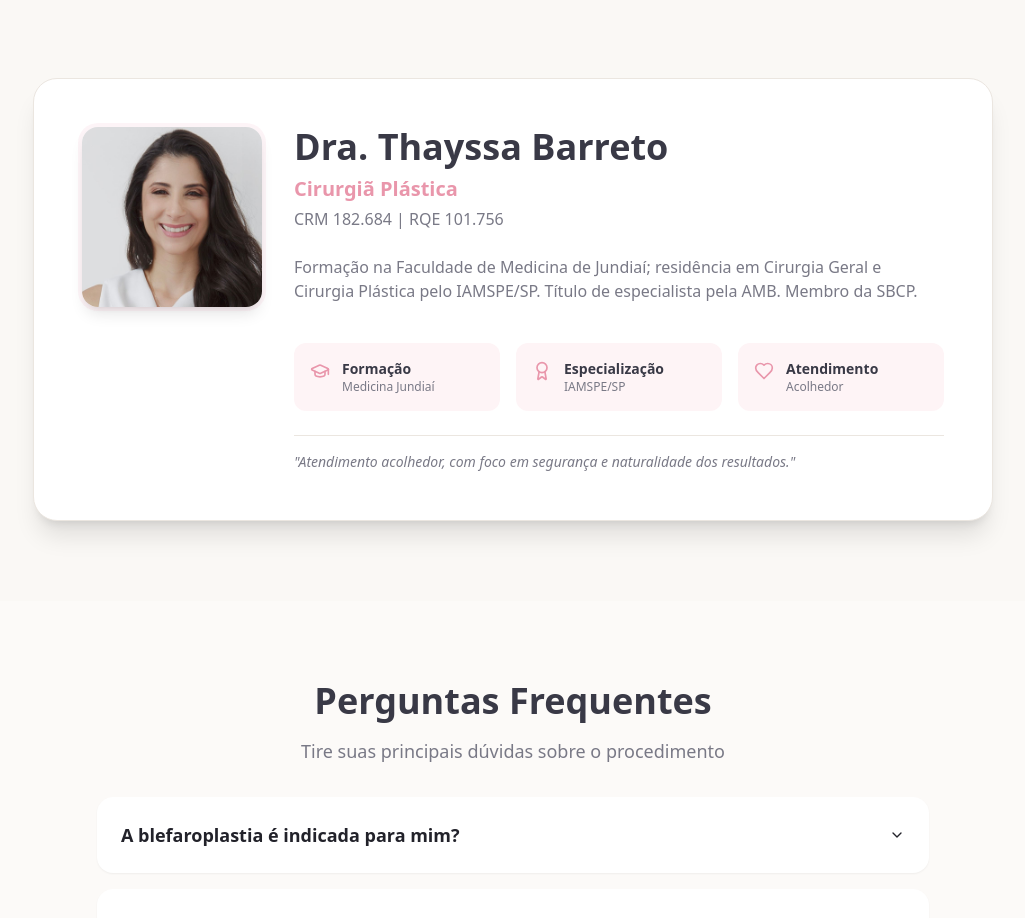
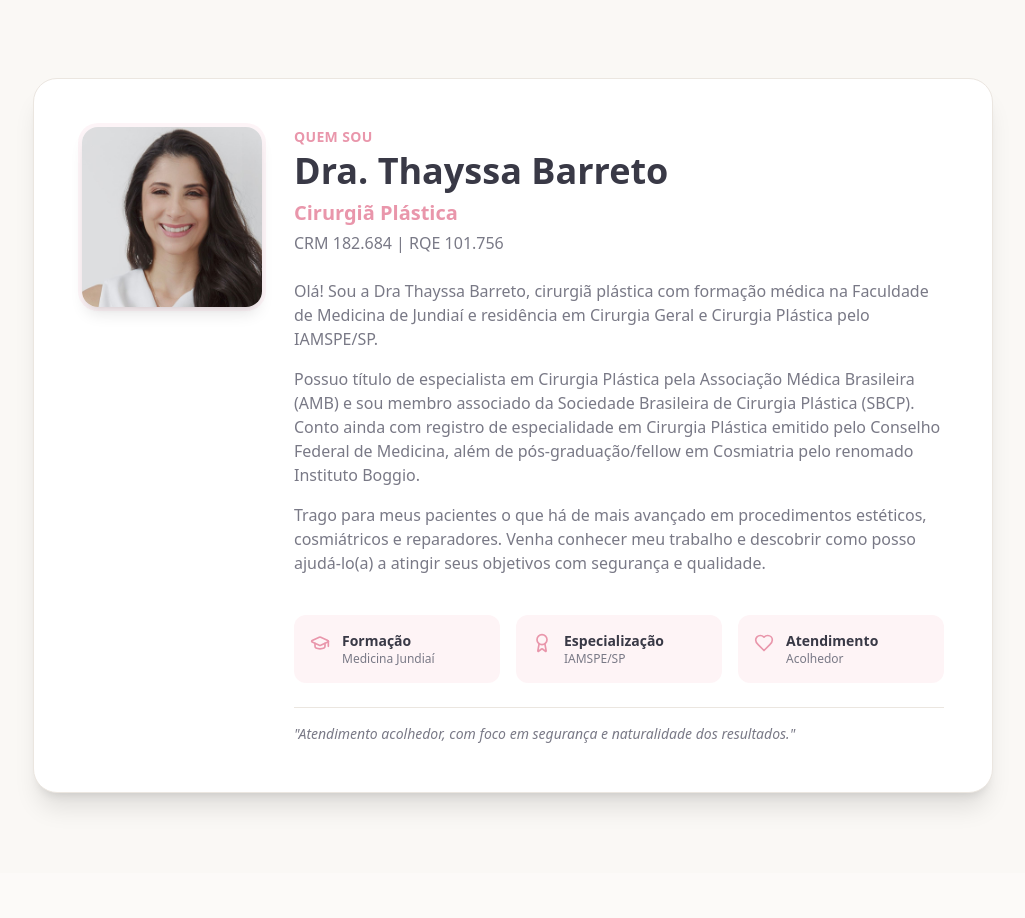
Before and after one commit to paulobarros-prog/blefaro-ease-sp, a React (Vite) app: page / in a window 1280 px wide. Shown: the part 4780-5698 px from the top of the page, without its empty margins (127-1152 px from the left). Built offline with nearby package versions, Linux system fonts and the light colour scheme; the HTML template or start-up script is replaced by a standard one.

Commit message:
Changes
Co-authored-by: paulobarros-prog <248373517+paulobarros-prog@users.noreply.github.com>

```diff
--- a/src/components/DoctorBio.tsx
+++ b/src/components/DoctorBio.tsx
@@ -31,6 +31,9 @@ const DoctorBio = () => {
 
               <div className="space-y-4 sm:space-y-6">
                 <div className="text-center md:text-left">
+                  <p className="text-sm text-primary font-semibold uppercase tracking-wide mb-1">
+                    Quem Sou
+                  </p>
                   <h2 className="text-2xl sm:text-3xl md:text-4xl font-bold text-graphite mb-2">
                     Dra. Thayssa Barreto
                   </h2>
@@ -44,9 +47,13 @@ const DoctorBio = () => {
 
                 <div className="space-y-3 sm:space-y-4 text-sm sm:text-base text-muted-foreground leading-relaxed">
                   <p>
-                    Formação na Faculdade de Medicina de Jundiaí; residência em
-                    Cirurgia Geral e Cirurgia Plástica pelo IAMSPE/SP. Título
-                    de especialista pela AMB. Membro da SBCP.
+                    Olá! Sou a Dra Thayssa Barreto, cirurgiã plástica com formação médica na Faculdade de Medicina de Jundiaí e residência em Cirurgia Geral e Cirurgia Plástica pelo IAMSPE/SP.
+                  </p>
+                  <p>
+                    Possuo título de especialista em Cirurgia Plástica pela Associação Médica Brasileira (AMB) e sou membro associado da Sociedade Brasileira de Cirurgia Plástica (SBCP). Conto ainda com registro de especialidade em Cirurgia Plástica emitido pelo Conselho Federal de Medicina, além de pós-graduação/fellow em Cosmiatria pelo renomado Instituto Boggio.
+                  </p>
+                  <p>
+                    Trago para meus pacientes o que há de mais avançado em procedimentos estéticos, cosmiátricos e reparadores. Venha conhecer meu trabalho e descobrir como posso ajudá-lo(a) a atingir seus objetivos com segurança e qualidade.
                   </p>
                 </div>
 
```
